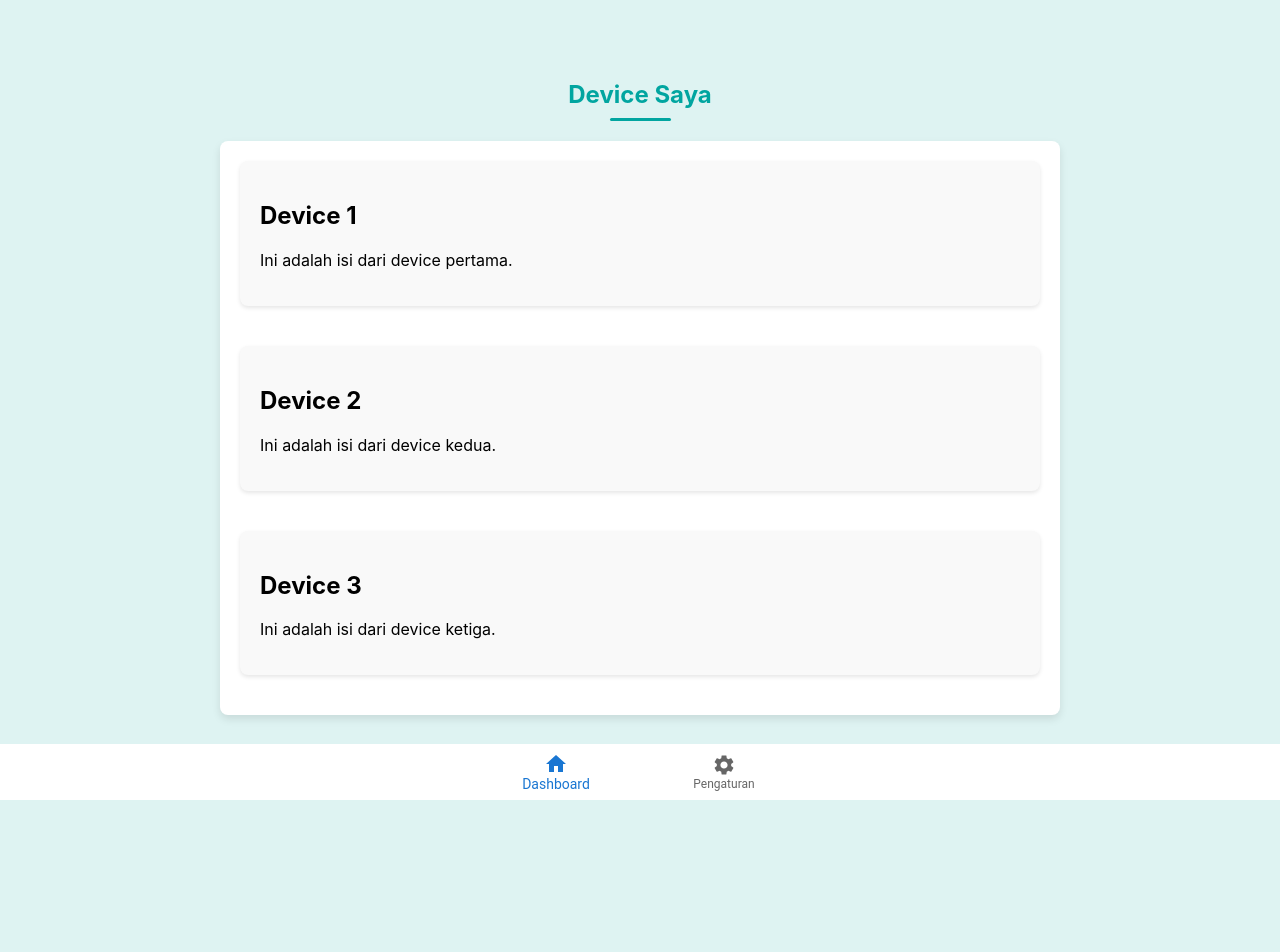
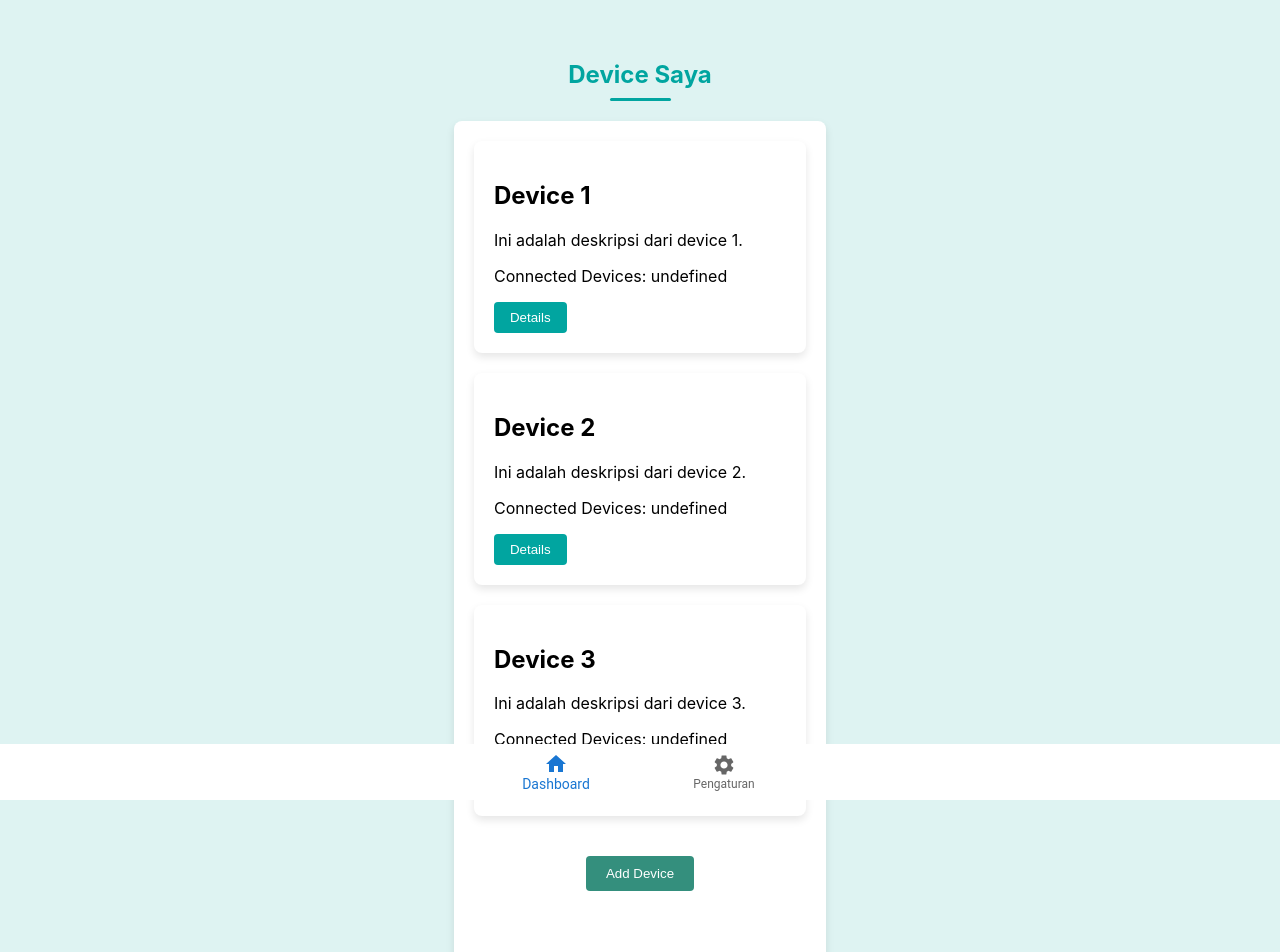
Before and after one commit to rhemzypm/andamantau-monitoring, a React (Create React App) app: page /home in a window 1280 px wide. Shown: the top 952 px of the page. Before the commit the page ends 850 px from the top, so only its background shows below. Built offline with nearby package versions, Linux system fonts and the light colour scheme.

Commit message:
push ada backend dikit

```diff
--- a/src/Components/Carousel Card/Card.css
+++ b/src/Components/Carousel Card/Card.css
@@ -1,13 +1,26 @@
 .card {
-    background-color: #f9f9f9;
+    background-color: #ffffff;
+    box-shadow: 0 4px 8px rgba(0, 0, 0, 0.1);
     border-radius: 8px;
-    box-shadow: 0 2px 4px rgba(0, 0, 0, 0.1);
     padding: 20px;
-    margin-bottom: 20px;
+    display: flex;
+    flex-direction: column;
+    gap: 10px;
 }
 
-@media (max-width: 768px) {
-    .card {
-        padding: 15px;
-    }
+.card-content {
+    text-align: left;
 }
+
+.card button {
+    background-color: #01A5A0;
+    color: white;
+    border: none;
+    padding: 8px 16px;
+    cursor: pointer;
+    border-radius: 4px;
+}
+
+.card button:hover {
+    background-color: #04898b;
+}
--- a/src/Components/Carousel Card/Card.jsx
+++ b/src/Components/Carousel Card/Card.jsx
@@ -1,11 +1,21 @@
 import React from 'react';
 import './Card.css';
 
-const Card = ({ title, description }) => {
+const Card = ({ title, description, connectedDevices }) => {
+  const handleDetailsClick = () => {
+    // Fungsi untuk menghandle klik tombol "Details"
+    // Misalnya, navigasi atau pengambilan data dari backend
+    console.log(`Details clicked for ${title}`);
+  };
+
   return (
     <div className="card">
-      <h2>{title}</h2>
-      <p>{description}</p>
+      <div className="card-content">
+        <h2>{title}</h2>
+        <p>{description}</p>
+        <p>{`Connected Devices: ${connectedDevices}`}</p>
+        <button onClick={handleDetailsClick}>Details</button>
+      </div>
     </div>
   );
 };
--- a/src/Components/Home/Home.css
+++ b/src/Components/Home/Home.css
@@ -1,9 +1,20 @@
+.home-page {
+    display: flex;
+    flex-direction: column;
+    align-items: center;
+    justify-content: center;
+    min-height: 100vh;
+    padding-top: 50px;
+    /* Sesuaikan nilai ini berdasarkan tinggi Navbar */
+}
+
 .home-container {
     display: flex;
     flex-direction: column;
     align-items: center;
-    margin-top: 50px;
     padding: 0 20px;
+    margin-bottom: 80px;
+    /* Tambahkan margin bawah untuk memberi ruang pada navbar */
 }
 
 .home-header {
@@ -12,7 +23,8 @@
     align-items: center;
     gap: 9px;
     width: 100%;
-    margin-top: 30px;
+    margin-top: 10px;
+    /* Kurangi jarak bagian atas */
 }
 
 .home-title {
@@ -42,6 +54,28 @@
     gap: 20px;
 }
 
+.add-device-container {
+    display: flex;
+    justify-content: center;
+    margin-top: 20px;
+    /* Add some spacing from the cards */
+    margin-bottom: 80px;
+    /* Tambahkan margin bawah untuk memberi ruang pada navbar */
+}
+
+.add-device-button {
+    background-color: #348F7D;
+    color: white;
+    border: none;
+    padding: 10px 20px;
+    border-radius: 4px;
+    cursor: pointer;
+}
+
+.add-device-button:hover {
+    background-color: #2b7464;
+}
+
 /* Media Query untuk Responsivitas */
 @media (max-width: 768px) {
     .home-container {
@@ -60,4 +94,10 @@
         padding: 15px;
         margin-top: 15px;
     }
+
+    .add-device-button {
+        width: 100%;
+        text-align: center;
+        padding: 10px;
+    }
 }
--- a/src/Components/Home/Home.jsx
+++ b/src/Components/Home/Home.jsx
@@ -1,48 +1,37 @@
-import React, { useState,useEffect } from 'react';
+import React, { useState } from 'react';
 import Navbar from '../Navbar/Navbar';
 import Card from '../Carousel Card/Card';
 import './Home.css';
 
+const Home = () => {
+  const [devices, setDevices] = useState([
+    { id: 1, name: 'Device 1', description: 'Ini adalah deskripsi dari device 1.' },
+    { id: 2, name: 'Device 2', description: 'Ini adalah deskripsi dari device 2.' },
+    { id: 3, name: 'Device 3', description: 'Ini adalah deskripsi dari device 3.' },
+  ]);
 
-// const Home = () => {
-//  const [devices, setDevices] = useState([]);
+  const handleDetailsClick = (deviceId) => {
+    console.log(`Details clicked for device with ID ${deviceId}`);
+    //Logic Backend Istot
+  };
 
-//   useEffect(() => {
-//     fetch('https://example.com/api/devices')
-//       .then(response => response.json())
-//       .then(data => setDevices(data))
-//       .catch(error => console.error('Error fetching data:', error));
-//   }, []);
-
-//   return (
-//     <div className="home-container">
-//       <div className="home-header">
-//         <div className="home-title">Device Saya</div>
-//         <div className="home-underline"></div>
-//       </div>
-//       <div className="card-container">
-//         {devices.map(device => (
-//           <Card key={device.id} title={device.name} description={device.description} />
-//         ))}
-//       </div>
-//       <Navbar />
-//     </div>
-//   );
-// };
-
-const Home = () => {
   return (
+    <div className="home-page">
+      <Navbar />
       <div className="home-container">
         <div className="home-header">
           <div className="home-title">Device Saya</div>
           <div className="home-underline"></div>
         </div>
         <div className="card-container">
-        <Card title="Device 1" description="Ini adalah isi dari device pertama." />
-        <Card title="Device 2" description="Ini adalah isi dari device kedua." />
-        <Card title="Device 3" description="Ini adalah isi dari device ketiga." />
+          {devices.map(device => (
+            <Card key={device.id} title={device.name} description={device.description} onDetailsClick={() => handleDetailsClick(device.id)} />
+          ))}
+          <div className="add-device-container">
+            <button className="add-device-button">Add Device</button>
           </div>
-      <Navbar />
+        </div>
+      </div>
     </div>
   );
 };
--- a/src/Components/Settings/Settings.css
+++ b/src/Components/Settings/Settings.css
@@ -11,12 +11,28 @@
     width: 100%;
 }
 
+.settings-header {
+    display: flex;
+    flex-direction: column;
+    align-items: center;
+    gap: 9px;
+    width: 100%;
+    margin-top: 30px;
+}
+
 .settings-title {
     color: #01A5A0;
     font-size: 24px;
     font-weight: 700;
     text-align: center;
     margin-bottom: 20px;
+}
+
+.settings-underline {
+    width: 60px;
+    height: 4px;
+    background: #01A5A0;
+    border-radius: 3px;
 }
 
 .settings-info {
--- a/src/Components/Settings/Settings.jsx
+++ b/src/Components/Settings/Settings.jsx
@@ -27,7 +27,10 @@ const Settings = () => {
   return (
     <div className="settings-page">
       <Container component="main" className="settings-container">
-        <div className="home-title">Device Saya</div>
+        <div className="settings-header">
+        <div className="settings-title">Pengaturan</div>
+        <div className="settings-underline"></div>
+      </div>
         <Paper elevation={3} className="settings-paper">
           <Typography variant="h6" className="settings-info">
             Nama Pengguna: {userInfo.name}
```
Lines whose indentation alone changed are shown as unchanged.
